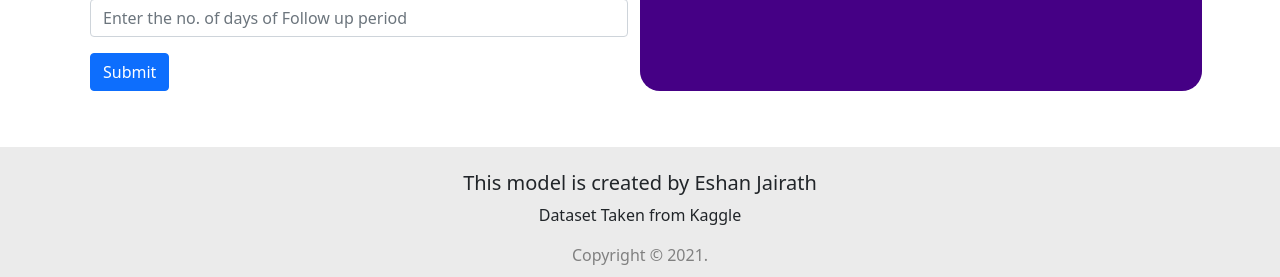
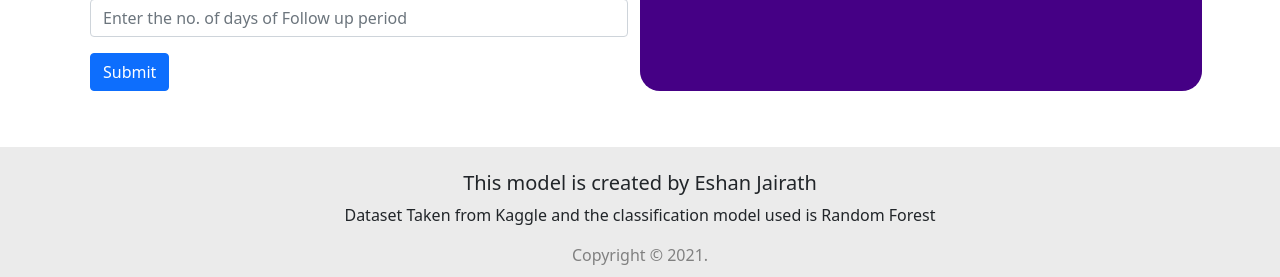
Before and after one commit to EshanJairath/ML_Heart-Failure, a Flask app: template templates/index.html in a window 1280 px wide. Shown: the part 1958-2235 px from the top of the page. Run offline with Flask 2, Linux system fonts and the light colour scheme; the template is opened without the code that fills it, so the values that code supplies are empty.

Commit message:
HTML Updated

```diff
--- a/templates/index.html
+++ b/templates/index.html
@@ -197,7 +197,7 @@
 
 <footer class="text-center mt-5 footer">
   <h5 class="pt-4">This model is created by Eshan Jairath </h5>
-  <p>Dataset Taken from Kaggle</p>
+  <p>Dataset Taken from Kaggle and the classification model used is Random Forest</p>
   <p style="margin-bottom: 0; color: gray; padding-bottom: 10px;">Copyright © 2021. </p>
 </footer>
 
```
Also changed, not shown: 2 other files.
